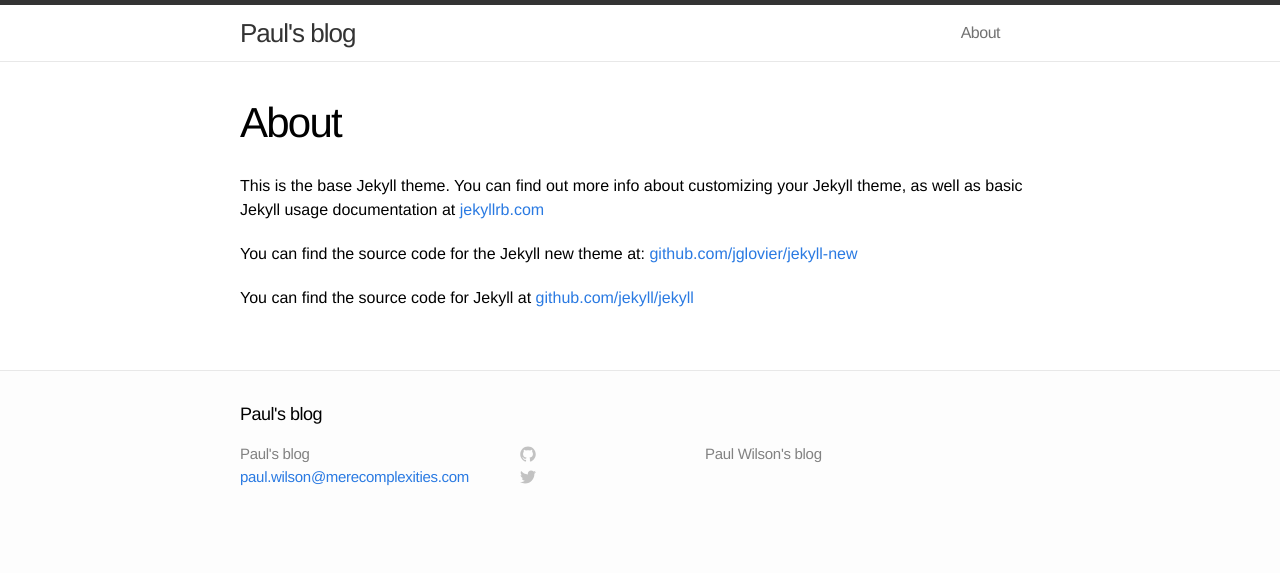
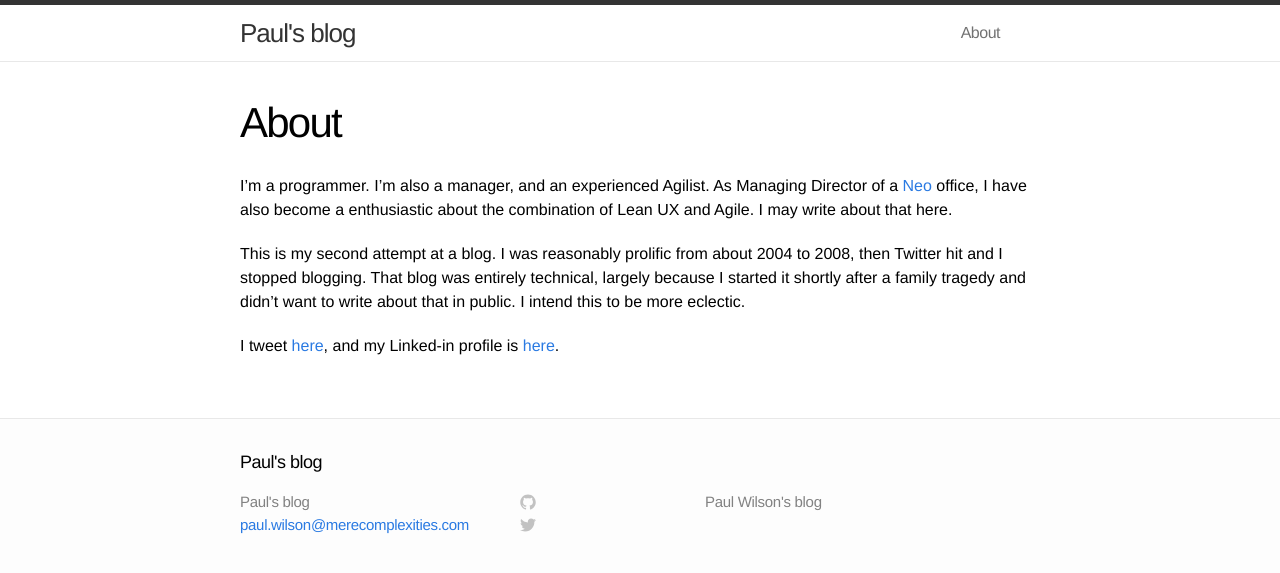
Before and after one commit to paulanthonywilson/2014blog, a Jekyll site: the page built from about.md, in a window 1280 px wide. Shown: the top 573 px of the page. Built offline with Jekyll 4.4.1, drawn with Linux system fonts in a browser that asks for light colours.

Commit message:
initial about

```diff
--- a/about.md
+++ b/about.md
@@ -4,8 +4,8 @@ title: About
 permalink: /about/
 ---
 
-This is the base Jekyll theme. You can find out more info about customizing your Jekyll theme, as well as basic Jekyll usage documentation at [jekyllrb.com](http://jekyllrb.com/)
+I'm a programmer. I'm also a manager, and an experienced Agilist. As Managing Director of a [Neo](http://neo.com) office, I have also become a enthusiastic about the combination of Lean UX and Agile. I may write about that here.
 
-You can find the source code for the Jekyll new theme at: [github.com/jglovier/jekyll-new](https://github.com/jglovier/jekyll-new)
+This is my second attempt at a blog. I was reasonably prolific from about 2004 to 2008, then Twitter hit and I stopped blogging. That blog was entirely technical, largely because I started it shortly after a family tragedy and didn't want to write about that in public. I intend this to be more eclectic.
 
-You can find the source code for Jekyll at [github.com/jekyll/jekyll](https://github.com/jekyll/jekyll)
+I tweet [here](https://twitter.com/paulanthonywils), and my Linked-in profile is [here](https://uk.linkedin.com/pub/paul-wilson/1/189/39b).
```
